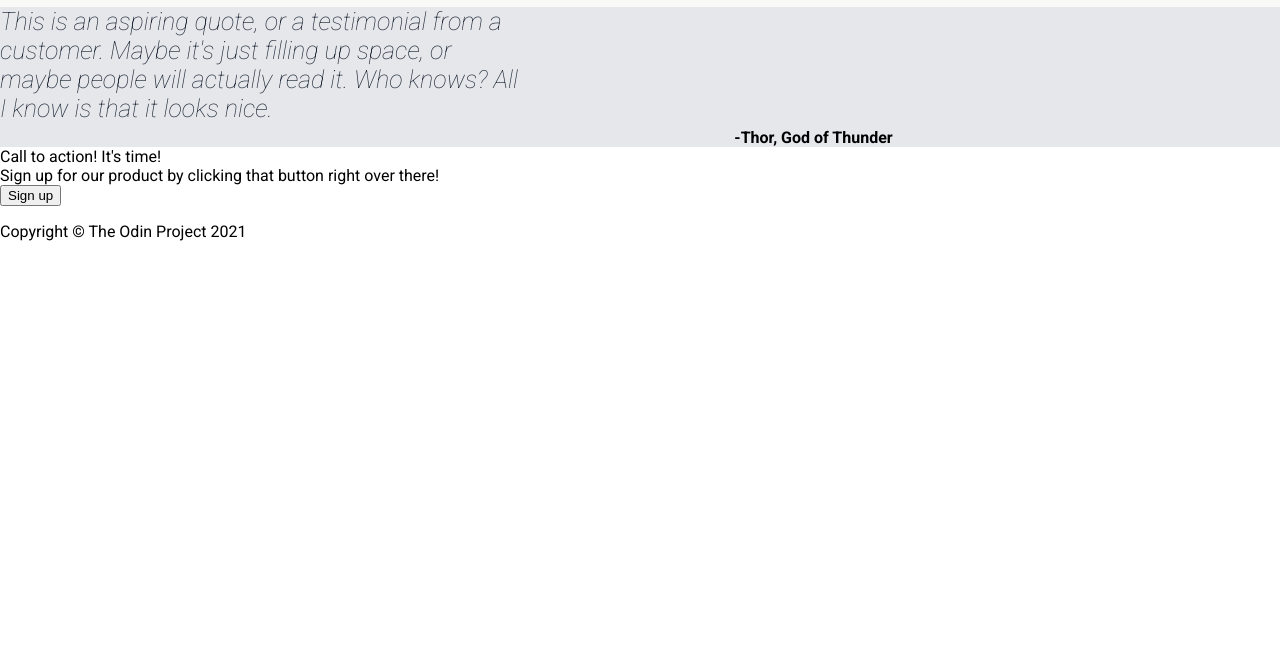
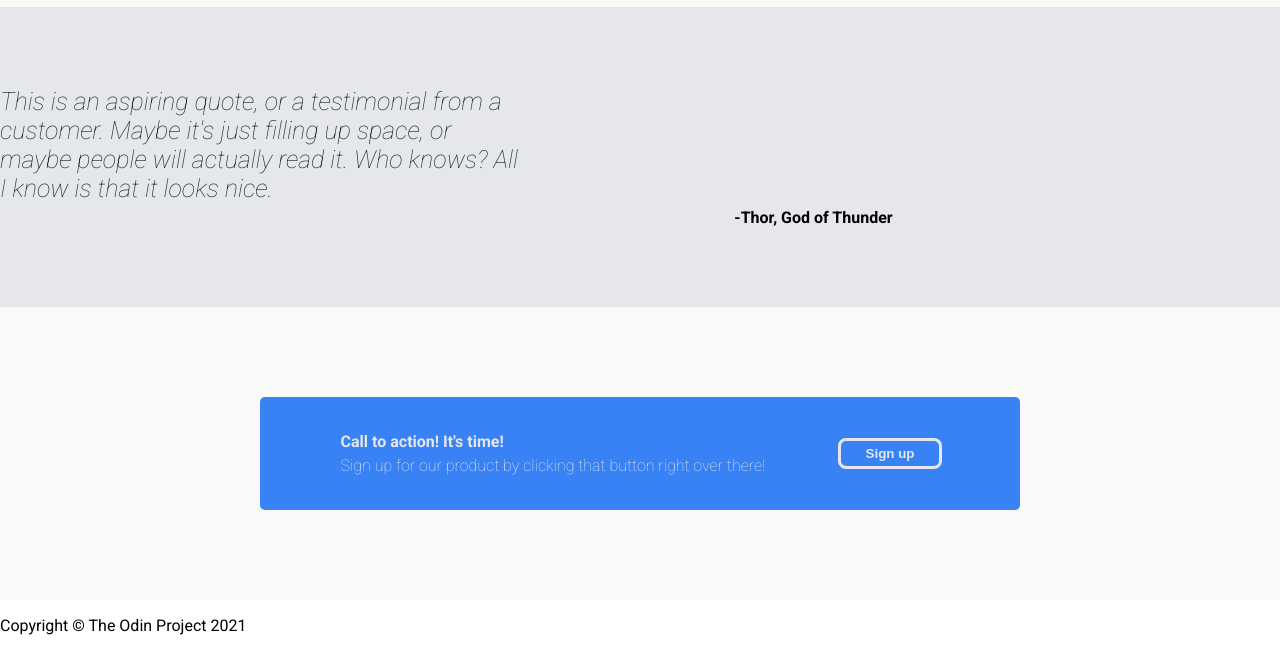
Before and after one commit to Irving999/odin-landing-page, a plain HTML site: page index.html in a window 1280 px wide. Shown: the part 661-1312 px from the top of the page. Before the commit the page ends 918 px from the top, so only its background shows below. Drawn offline with Linux system fonts and the light colour scheme.

Commit message:
feat: finish fourth section

```diff
--- a/index.html
+++ b/index.html
@@ -71,10 +71,16 @@
         <div class="quoter">-Thor, God of Thunder</div>
     </div>
 
-    <div class="fourth">
-        <div class="Action-time">Call to action! It's time!
-            <div class="left">Sign up for our product by clicking that button right over there!</div>
-            <button>Sign up</button>
+    <div class="fourth-container">
+        <div class="action-time">
+            <div class="left">
+                <div class="main">Call to action! It's time!</div>
+                <div class="text-container"></div>
+                <div class="text">Sign up for our product by clicking that button right over there!</div>
+            </div>
+            <div class="right">
+                <button>Sign up</button>
+            </div>
         </div>
     </div>
 
--- a/style.css
+++ b/style.css
@@ -62,7 +62,7 @@ body {
     padding: 5px 25px;
     border-radius: 5px;
     border-style: none;
-    font-weight: 700;
+    font-weight: bold;
     align-self: flex-start;
 }
 
@@ -123,6 +123,7 @@ ul {
     flex-direction: column;
     align-items: center;
     gap: 5px;
+    padding: 80px 0px;
 }
 
 .quote-container {
@@ -136,10 +137,55 @@ ul {
     color: #1F2937;
     font-weight: lighter;
     flex-basis: 525px;
+
 }
 
 .quoter {
     margin-left: 347px;
     font-weight: 700;
+}
 
+.fourth-container {
+    background-color: #F9FAF8;
+    display: flex;
+    justify-content: center;
+    padding: 90px 0px;
 }
+
+.action-time {
+    display: flex;
+    background-color: #3882F6;
+    border-radius: 5px;
+    flex-basis: 600px;
+    justify-content: center;
+    padding: 35px 80px;
+}
+
+.action-time .left {
+    display: flex;
+    flex-direction: column;
+    color: #E5E7EB;
+}
+
+.action-time .right {
+    align-self: center;
+}
+
+.action-time .main {
+    font-weight: bold;
+}
+
+.action-time .text {
+    width: 500px;
+    font-weight: lighter;
+}
+
+.action-time button {
+    background-color: #3882F6;
+    outline: #E5E7EB solid;
+    border-radius: 5px;
+    border-style: none;
+    color: #E5E7EB;
+    padding: 5px 25px;
+    font-weight: bold;
+}
```
